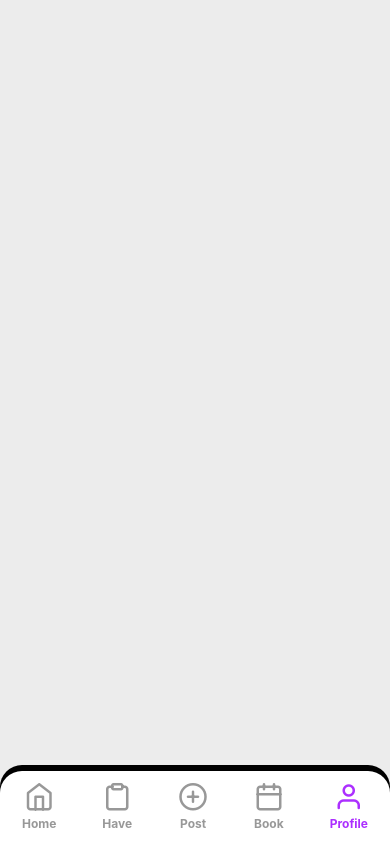
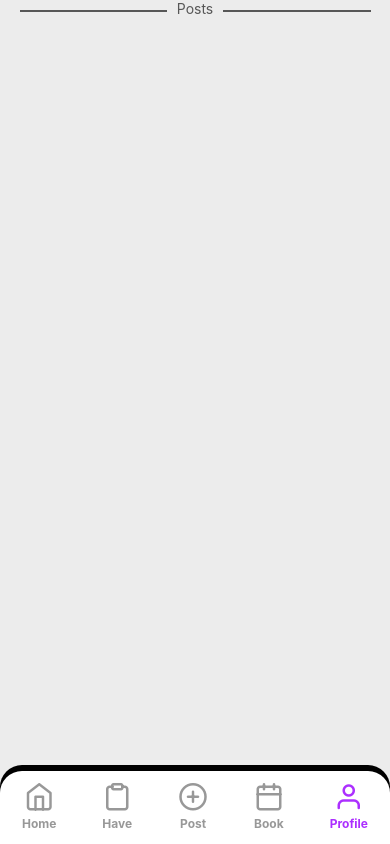
Before and after one commit to HasanAlasker/LendYard, a React Native app in the folder client/: screen /Profile in a window 390 px wide. Built offline with nearby package versions, Linux system fonts and the light colour scheme.

Commit message:
separator comp

```diff
--- a/client/components/FullScreen.js
+++ b/client/components/FullScreen.js
@@ -2,10 +2,10 @@ import React from 'react';
 import { View, StyleSheet } from 'react-native';
 import AppText from '../../client/config/AppText'
 
-function FullScreen(props) {
+function FullScreen({children}) {
   return (
     <View style={styles.container}>
-
+        {children}
     </View>
   );
 }
--- /dev/null
+++ b/client/components/ScrollScreen.js
@@ -0,0 +1,18 @@
+import React from 'react';
+import { View, StyleSheet, ScrollView } from 'react-native';
+
+function ScrollScreen({children}) {
+  return (
+    <ScrollView style={styles.container} contentContainerStyle={{ paddingBottom: 40 }}>
+        {children}
+    </ScrollView>
+  );
+}
+
+const styles = StyleSheet.create({
+  container:{
+    flex: 1,
+  },
+})
+
+export default ScrollScreen;
--- /dev/null
+++ b/client/components/SeparatorComp.js
@@ -0,0 +1,43 @@
+import React from 'react';
+import { StyleSheet, Text, View } from 'react-native';
+import useThemedStyles from '../hooks/useThemedStyles';
+import { useTheme } from "../config/ThemeContext";
+
+function SeparatorComp({children, color='darker_gray'}) {
+
+    const styles = useThemedStyles(getStyles);
+    const { theme } = useTheme();
+
+    const thingcolors = theme[color] || color
+    return (
+        <View style={styles.sep_cont}>
+            <View style={[styles.line, {backgroundColor:thingcolors}]}></View>
+            {children && <Text style={[styles.text, {color:thingcolors}]}>{children}</Text>}
+            {children && <View style={[styles.line, {backgroundColor:thingcolors}]}></View>}
+        </View>
+    );
+}
+
+const getStyles = (theme) =>  StyleSheet.create({
+    line:{
+        width:'100%',
+        backgroundColor: theme.faded_text
+        ,height: 2,
+        marginVertical: 10
+    }
+    ,sep_cont:{
+        alignSelf:'center',
+        width:'90%',
+        flexDirection:'row',
+        justifyContent:'center',
+        alignContent:'center',
+        columnGap:10,
+        overflow:'hidden'
+    }
+    ,text:{
+        flexWrap:'nowrap',
+        color:theme.main_text,
+    }
+})
+
+export default SeparatorComp;
--- a/client/pages/Users/Have.js
+++ b/client/pages/Users/Have.js
@@ -20,13 +20,14 @@ import ItemCondition from "../../components/ItemCondition";
 import RowLableCont from "../../components/RowLableCont";
 import PrimaryBtn from "../../components/PrimaryBtn";
 import Post from "../../components/Post";
+import ScrollScreen from "../../components/ScrollScreen";
 
 function Have(props) {
   const styles = useThemedStyles(getStyles);
   return (
     <SafeScreen>
       <SearchBar></SearchBar>
-      <ScrollView style={styles.container} contentContainerStyle={{ paddingBottom: 40 }}>
+      <ScrollScreen>
         <Post
           profilePic={require('../../assets/Pics/hasan.png')}
           name={"Hasan Alasker"}
@@ -58,7 +59,7 @@ function Have(props) {
           onPressBtn={''}
           onPressThree={''}
         ></Post>
-      </ScrollView>
+      </ScrollScreen>
       <Navbar></Navbar>
     </SafeScreen>
   );
@@ -67,7 +68,6 @@ function Have(props) {
 const getStyles = (theme) =>
   StyleSheet.create({
     container: {
-      flex: 1,
 
     },
   });
--- a/client/pages/Users/Profile.js
+++ b/client/pages/Users/Profile.js
@@ -1,20 +1,25 @@
-import React from 'react';
-import { View, StyleSheet } from 'react-native';
-import SafeScreen from '../../components/SafeScreen';
-import FullScreen from '../../components/FullScreen';
-import Navbar from '../../components/Navbar';
+import React from "react";
+import { View, StyleSheet } from "react-native";
+import SafeScreen from "../../components/SafeScreen";
+import FullScreen from "../../components/FullScreen";
+import Navbar from "../../components/Navbar";
+import SeparatorComp from "../../components/SeparatorComp";
+import Post from "../../components/Post";
+import ScrollScreen from "../../components/ScrollScreen";
 
 function Profile(props) {
   return (
     <SafeScreen>
-      <FullScreen></FullScreen>
+      <ScrollScreen>
+        <SeparatorComp>Posts</SeparatorComp>
+      </ScrollScreen>
       <Navbar></Navbar>
     </SafeScreen>
   );
 }
 
 const styles = StyleSheet.create({
-  container:{},
-})
+  container: {},
+});
 
 export default Profile;
```
